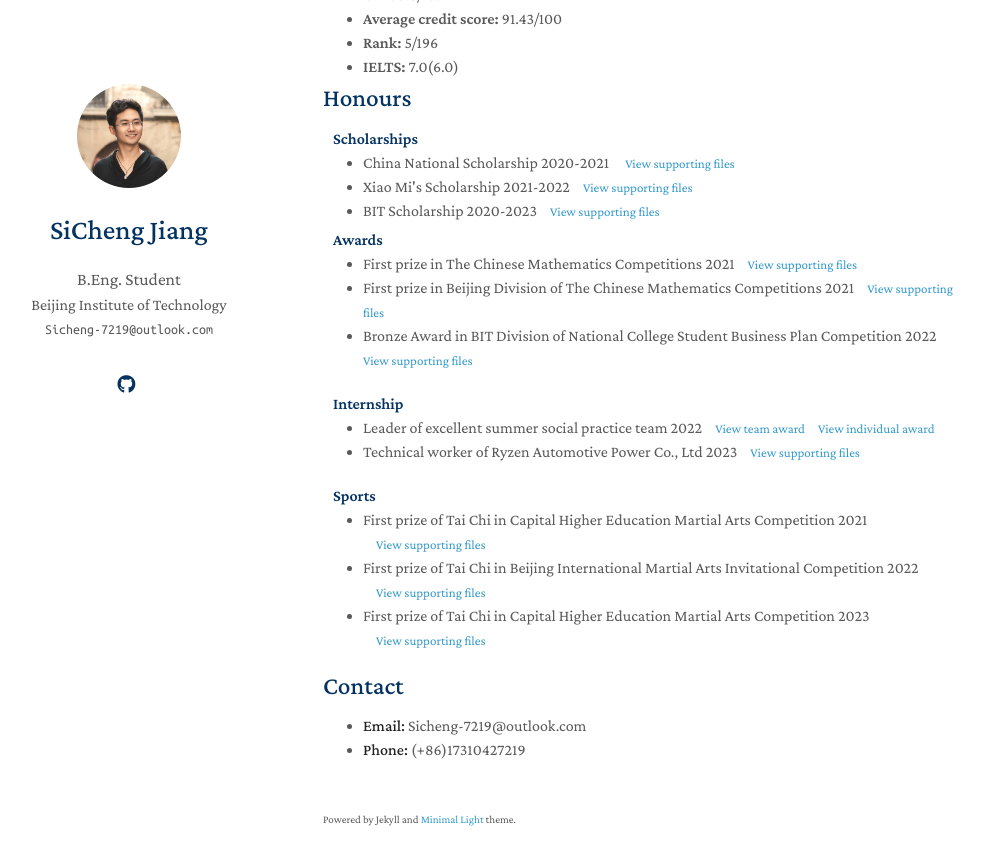
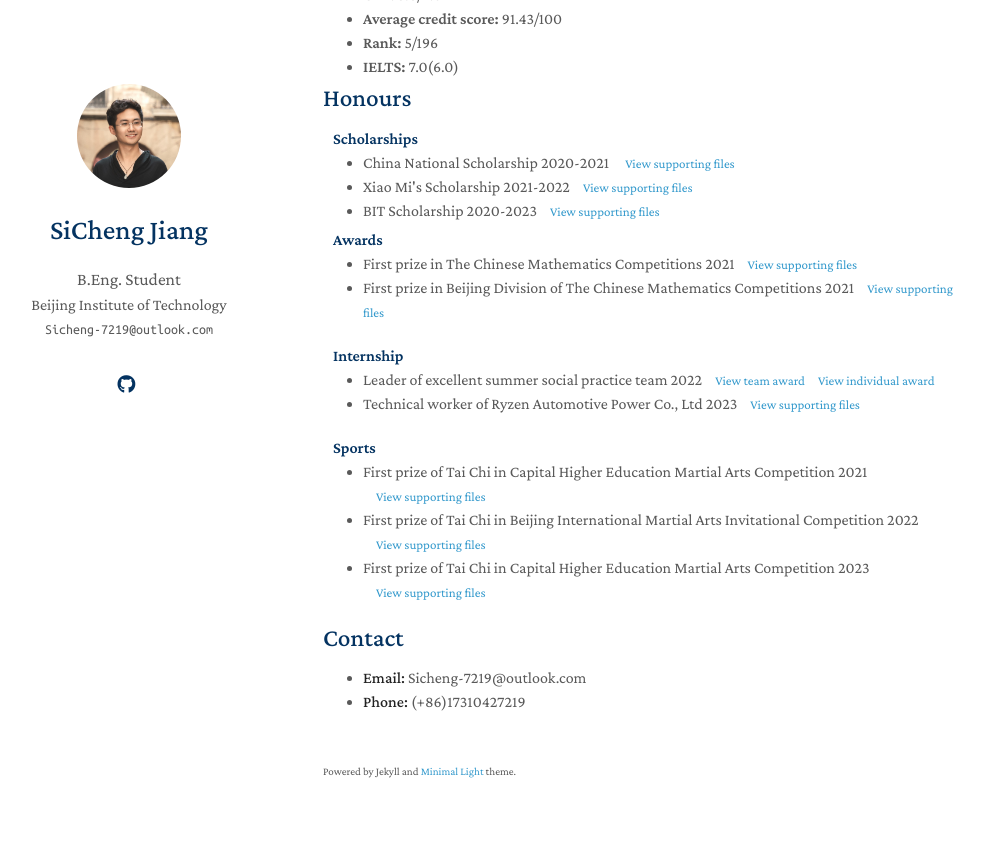
Before and after one commit to SiCheng7219/SiCheng7219.github.io, a Jekyll site: the page built from index.md, in a window 1280 px wide and 900 px high, scrolled down 1129 px. Shown: the top 865 px of the window, without its empty margins (147-1131 px from the left). Built offline with Jekyll 4.4.1, drawn with Linux system fonts in a browser that asks for light colours; nearby versions of some CDN libraries; a style sheet for code colours, icons or effects is not loaded; our own code applies the rules of GitHub Pages for plain Markdown files.

```diff
--- a/_includes/honours.md
+++ b/_includes/honours.md
@@ -21,7 +21,7 @@
 
   <li><a href="http://www.cmathc.cn/"><autocolor>First prize in Beijing Division of The Chinese Mathematics Competitions 2021</autocolor></a><a href="/assets/supporting_files/BeijingMathFirst.pdf" class="btn btn-sm z-depth-0" role="button" target="_blank" style="font-size:13px;">&emsp;View supporting files</a>  </li>
 
-  <li><a href="http://www.cmathc.cn/"><autocolor>Bronze Award in BIT Division of National College Student Business Plan Competition 2022</autocolor></a><a href="/assets/supporting_files/Tiaozhanbei.pdf" class="btn btn-sm z-depth-0" role="button" target="_blank" style="font-size:13px;">&emsp;View supporting files</a>  </li>
+
 
 </ul>
 
```
Also changed, not shown: _includes/research_experience.md (added, +11 -0 lines).
